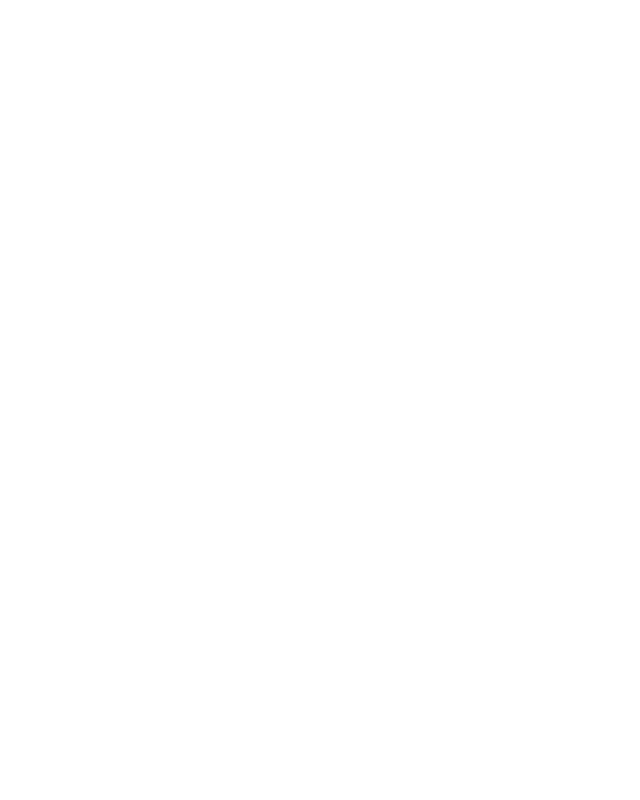
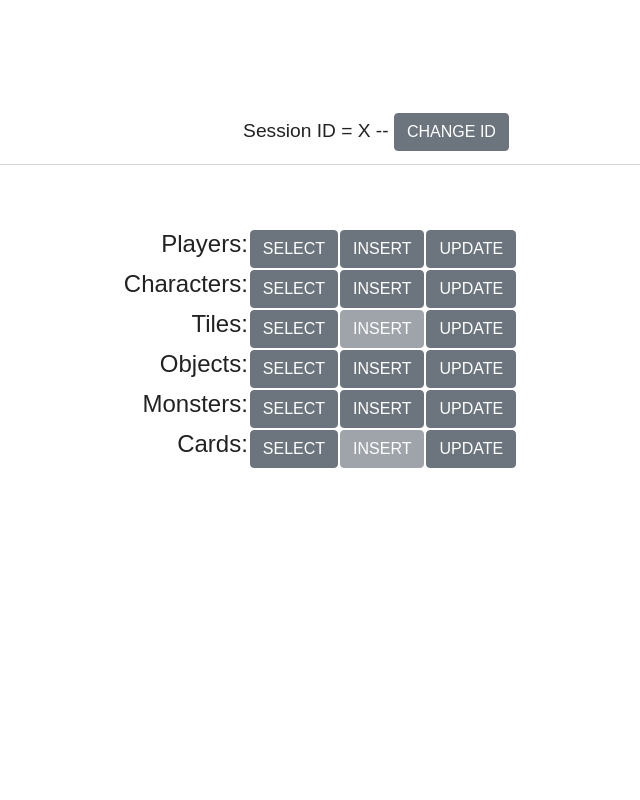
Before and after one commit to cata85/CIS560Project, a Flask app: page /game/1 in a window 1280 px wide. Before the commit the part shown is empty. Shown: the whole page, without its empty margins (264-904 px from the left). Run offline with Flask 2, Linux system fonts and the light colour scheme; some libraries are stand-ins or nearby versions.

Commit message:
basic frontend elements completed

```diff
--- /dev/null
+++ b/templates/css/game.css
@@ -0,0 +1,87 @@
+
+
+/**general css*/
+html,body{
+  height: 100%;
+  width: 100%;
+  font-family: sans-serif;
+  color: #222
+}
+
+body{
+  padding-top: 65px;
+}
+h6{
+  font-size: .8rem;
+}
+p{
+  font-size: .8rem;
+}
+input[type="text"], textarea {
+  outline: none;
+  box-shadow:none !important;
+  border:1px solid #ccc !important;
+}
+hr.dark{
+  border-top: 1px solid #d5d5d5;
+  width: 95%;
+  margin-top: .8rem;
+  margin-bottom: 1rem;
+}
+.display-4{
+  font-size: 1.2rem;
+  padding-top: 2rem;
+}
+.padding{
+  padding-bottom: 2rem;
+}
+
+/* Spash page css  */
+#sessionIDForm{
+  padding-top: 3rem;
+}
+#sessionIDtextbox{
+  width: 50%;
+  margin: auto;
+}
+
+
+/* Game page css  */
+#gameTable{
+  margin: auto;
+}
+#hrseperate{
+  padding-bottom: 3rem;
+}
+#paddingfix{
+  padding-right: 7rem;
+}
+
+
+
+
+/*--- Bootstrap Padding Fix --*/
+[class*="col-"] {
+    padding: 1rem;
+}
+
+
+
+
+
+/*
+Extra small (xs) devices (portrait phones, less than 576px)
+No media query since this is the default in Bootstrap
+
+Small (sm) devices (landscape phones, 576px and up)
+@media (min-width: 576px) { ... }
+
+Medium (md) devices (tablets, 768px and up)
+@media (min-width: 768px) { ... }
+
+Large (lg) devices (desktops, 992px and up)
+@media (min-width: 992px) { ... }
+
+Extra (xl) large devices (large desktops, 1200px and up)
+@media (min-width: 1200px) { ... }
+*/
--- a/templates/game.html
+++ b/templates/game.html
@@ -1,8 +1,84 @@
-<!DOCTYPE>
-<html>
+
+<!DOCTYPE html>
+<html lang="en">
   <head>
+    <meta charset="utf-8">
+    <meta http-equiv="X-UA-Compatible" content="IE=edge">
+    <meta name="viewport" content="width=device-width, initial-scale=1">
+    <link rel="stylesheet" href="https://stackpath.bootstrapcdn.com/bootstrap/4.3.1/css/bootstrap.min.css"></link>
+    <link rel="stylesheet" href="css/game.css"></link>
+
+    <title>Game</title>
   </head>
 
   <body>
-  </body>
+
+
+<!-- Table Form -->
+<div class="container-fluid padding">
+<div class="row text-center">
+ <div class="col-md-12">
+    <h1 class="display-4 inline">Session ID = X --
+     <a href="index.html"><button type="button" class="btn btn-secondary" id="returntosplash_btn">CHANGE ID</button></a>
+   </h1>
+   <hr class="dark" id="hrseperate">
+   <div id="paddingfix">
+   <form class="form-horizontal text-right" id="gameForm">
+     <table id="gameTable">
+       <tr>
+         <td><h4>Players:</h4></td>
+         <td><button type="button" class="btn btn-secondary" id="player_Select_btn">SELECT</button></td>
+         <td><button type="button" class="btn btn-secondary" id="player_Insert_btn">INSERT</button></td>
+         <td><button type="button" class="btn btn-secondary" id="player_Update_btn">UPDATE</button></td>
+       </tr>
+       <tr>
+         <td><h4>Characters:</h4></td>
+         <td><button type="button" class="btn btn-secondary" id="character_Select_btn">SELECT</button></td>
+         <td><button type="button" class="btn btn-secondary" id="character_Insert_btn">INSERT</button></td>
+         <td><button type="button" class="btn btn-secondary" id="character_Update_btn">UPDATE</button></td>
+       </tr>
+       <tr>
+         <td><h4>Tiles:</h4></td>
+         <td><button type="button" class="btn btn-secondary" id="tile_Select_btn">SELECT</button></td>
+         <td><button type="button" class="btn btn-secondary" id="tile_Insert_btn" disabled="true">INSERT</button></td>
+         <td><button type="button" class="btn btn-secondary" id="tile_Update_btn">UPDATE</button></td>
+       </tr>
+       <tr>
+         <td><h4>Objects:</h4></td>
+         <td><button type="button" class="btn btn-secondary" id="object_Select_btn">SELECT</button></td>
+         <td><button type="button" class="btn btn-secondary" id="object_Insert_btn">INSERT</button></td>
+         <td><button type="button" class="btn btn-secondary" id="object_Update_btn">UPDATE</button></td>
+       </tr>
+       <tr>
+         <td><h4>Monsters:</h4></td>
+         <td><button type="button" class="btn btn-secondary" id="monster_Select_btn">SELECT</button></td>
+         <td><button type="button" class="btn btn-secondary" id="monster_Insert_btn">INSERT</button></td>
+         <td><button type="button" class="btn btn-secondary" id="monster_Update_btn">UPDATE</button></td>
+       </tr>
+       <tr>
+         <td><h4>Cards:</h4></td>
+         <td><button type="button" class="btn btn-secondary" id="card_Select_btn">SELECT</button></td>
+         <td><button type="button" class="btn btn-secondary" id="card_Insert_btn" disabled="true">INSERT</button></td>
+         <td><button type="button" class="btn btn-secondary" id="card_Update_btn">UPDATE</button></td>
+       </tr>
+    </table>
+   </form>
+ </div>
+ </div>
+</div>
+</div>
+
+
+
+
+
+
+
+    <!-- Bootstrap core JavaScript
+    ================================================== -->
+    <!-- Placed at the end of the document so the pages load faster -->
+
+    <script src="https://ajax.googleapis.com/ajax/libs/jquery/3.1.1/jquery.min.js"></script>
+    <script src="https://stackpath.bootstrapcdn.com/bootstrap/4.3.1/js/bootstrap.min.js"></script>
+    </body>
 </html>
```
Also changed, not shown: templates/index.html (+49 -3 lines).
